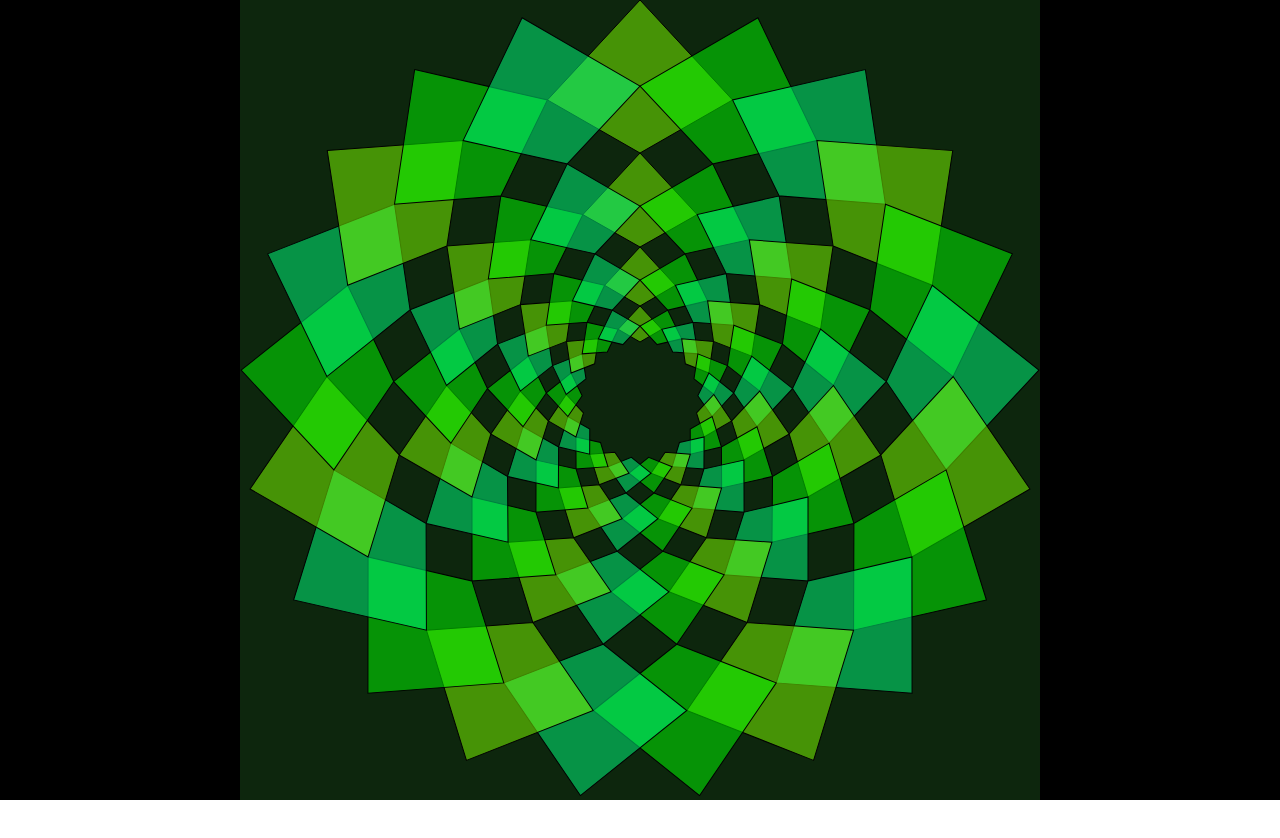
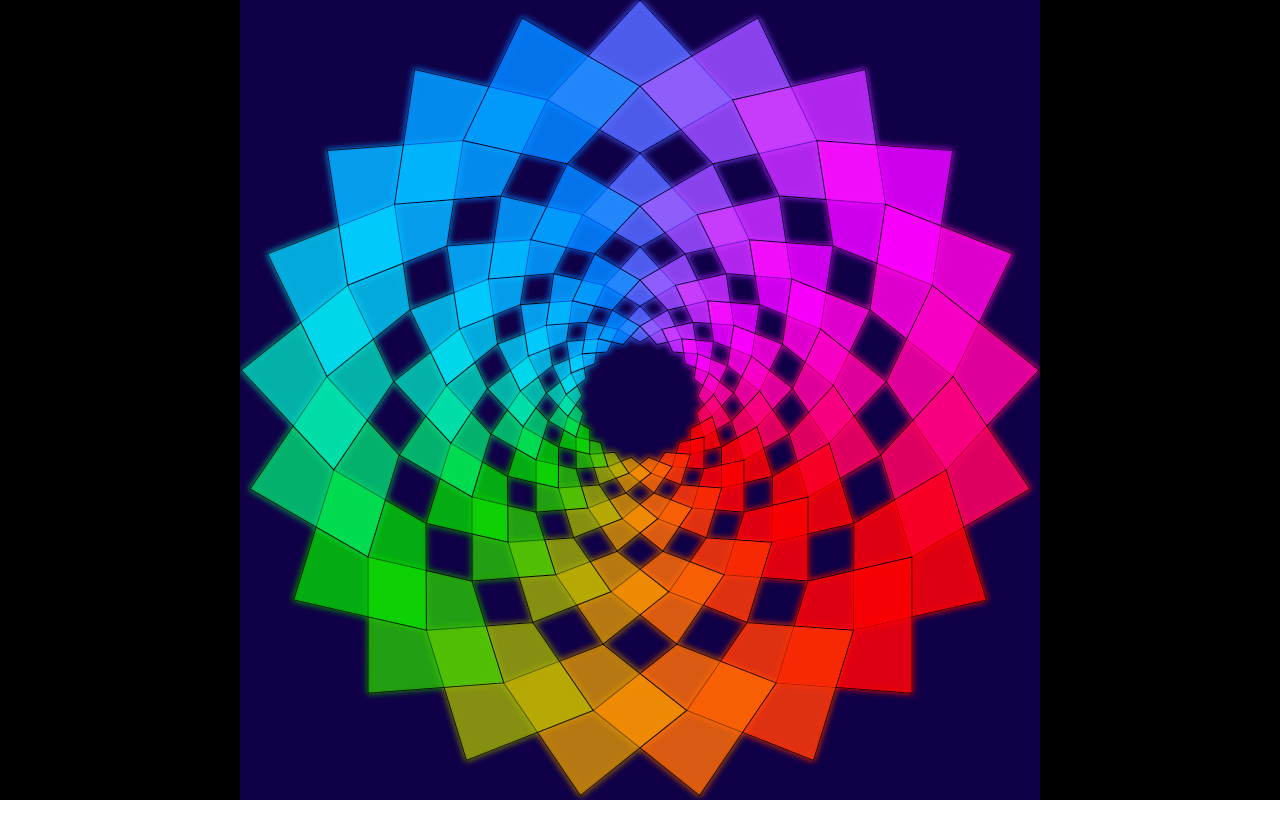
Before and after one commit to dopplerreflect/starts-with-a, a SvelteKit app: page /84squares in a window 1280 px wide. Shown: the top 838 px of the page. Built offline with nearby package versions, Linux system fonts and the light colour scheme.

Commit message:
update 84squares

```diff
--- a/src/routes/84squares/+page.svelte
+++ b/src/routes/84squares/+page.svelte
@@ -1,7 +1,6 @@
 <script lang="ts">
 	import { browser } from '$app/environment';
 	import Background from '$lib/components/Background.svelte';
-	import PathBuilder from '$lib/components/PathBuilder.svelte';
 	import { arrayMap, phi, viewBox, radialPointString } from '$lib/geometry';
 	import { useSaveFile } from '$lib/save-svg';
 	import { onMount } from 'svelte';
@@ -61,16 +60,24 @@
 			].join(' ')}
 			fill-opacity={1 / 2}
 		/>
+		<filter id="blur">
+			<feMorphology in="SourceGraphic" operator="dilate" radius="1" result="dilate" />
+			<feGaussianBlur in="dilate" stdDeviation="3" result="blur" />
+			<feMerge>
+				<feMergeNode in="blur" />
+				<feMergeNode in="SourceGraphic" />
+			</feMerge>
+		</filter>
 	</defs>
-	<Background {size} fill="hsl(120, 50%, 10%)" />
-
-	{#each angles as angle, i}
+	<Background {size} fill="oklch(0.1 0.185 270)" />
+	<g filter="url(#blur)">
+		{#each angles.slice(0, 21) as angle, i}
 			<use
 				href="#thing"
-			fill={`hsl(${90 + 30 * (i % 3)}, 100%, 50%)`}
+				fill={`oklch(0.75 0.37 ${angle})`}
 				stroke="black"
 				transform={`rotate(${angle + 90})`}
 			/>
 		{/each}
-	<!-- <PathBuilder {size} {angles} {radii} {rotate90} /> -->
+	</g>
 </svg>
```
Lines whose indentation alone changed are shown as unchanged.
